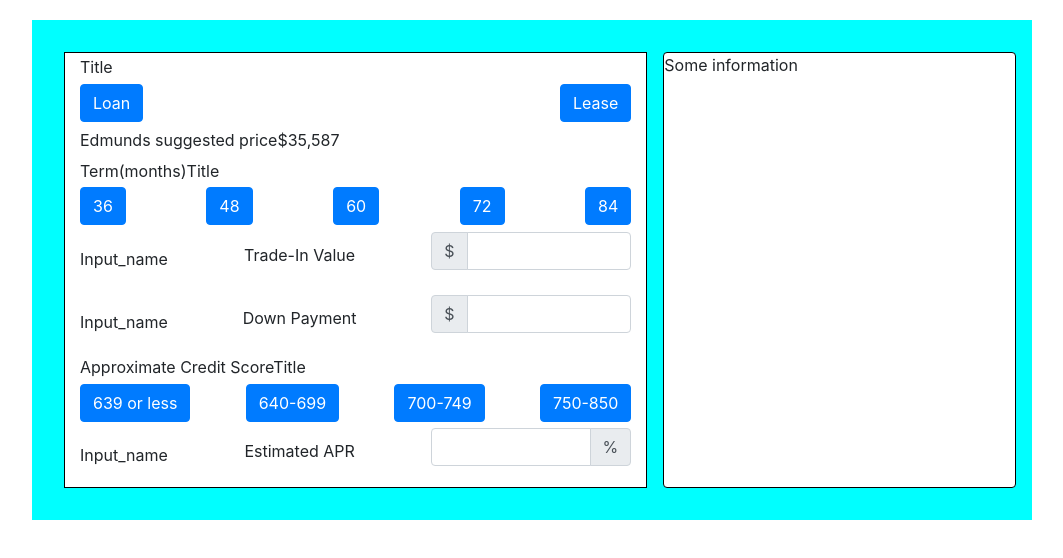
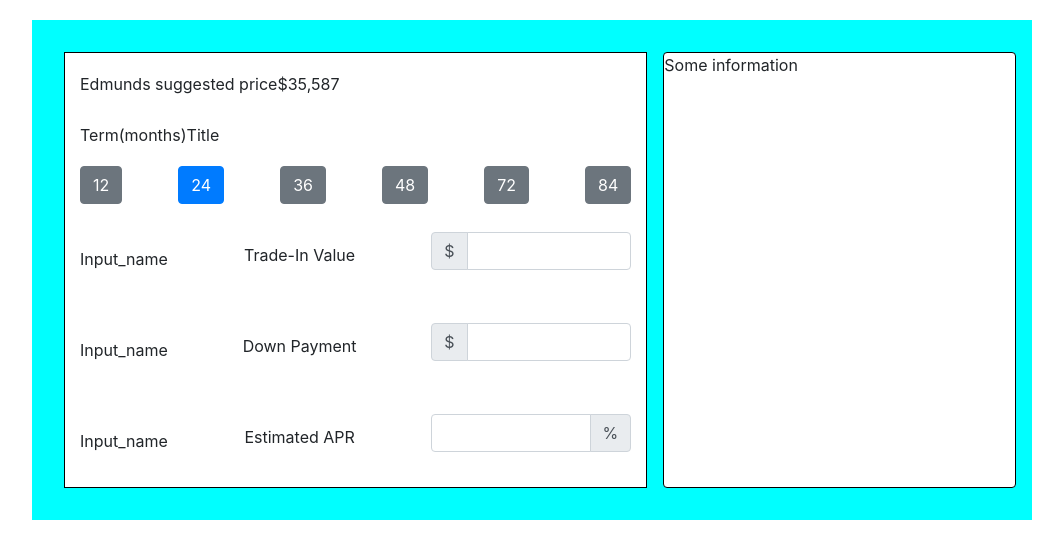
Before and after one commit to truhin-andrei/calculator, a React app in the folder calculator/: page / in a window 1280 px wide. Shown: the top 558 px of the page, without its empty margins (108-1171 px from the left). Built offline with nearby package versions, Linux system fonts and the light colour scheme.

Commit message:
feat: term state

```diff
--- a/calculator/src/components/app/app.jsx
+++ b/calculator/src/components/app/app.jsx
@@ -9,17 +9,24 @@
     this.state = {
       loading: true,
       tabName: 'loan',
+      term: '24',
     };
+    this.handleTermBtn = this.handleTermBtn.bind(this);
+  }
+
+  handleTermBtn(term) {
+    console.log(1, term);
+    this.setState({ term });
   }
 
   render() {
-    const { loading, tabName } = this.state;
+    const { loading, tabName, term } = this.state;
     if (!loading) {
       return 'loading';
     }
     return (
       <div className="app">
-        <Tab tabName={tabName} />
+        <Tab tabName={tabName} handleBtn={this.handleTermBtn} term={term} />
         <Card />
       </div>
     );
--- a/calculator/src/components/buttons-panel/buttonsPanel.jsx
+++ b/calculator/src/components/buttons-panel/buttonsPanel.jsx
@@ -14,6 +14,8 @@
     const { title } = this.state;
     const {
       buttonRenderData: { label, btnData, btnGroupName },
+      handleBtn,
+      classNameActive,
     } = this.props;
     return (
       <div className="btn-panel">
@@ -27,7 +29,8 @@
             key={name}
             name={btnGroupName}
             type="button"
-            className="btn btn-primary"
+            className={`btn ${name === classNameActive ? 'btn-primary' : 'btn-secondary'}`}
+            onClick={event => handleBtn(event.target.id)}
           >
             {btnTitle}
           </button>
@@ -43,6 +46,8 @@
     btnData: PropTypes.arrayOf(PropTypes.arrayOf(PropTypes.string)),
     btnGroupName: PropTypes.string,
   }).isRequired,
+  handleBtn: PropTypes.func.isRequired,
+  classNameActive: PropTypes.string.isRequired,
 };
 
 export default ButtonsPanel;
--- a/calculator/src/components/tab/tab.jsx
+++ b/calculator/src/components/tab/tab.jsx
@@ -6,7 +6,16 @@
 import InputPanel from '../input-panel/inputPanel';
 
 class Tab extends Component {
-  static tabToggle(tabName) {
+  constructor(props) {
+    super(props);
+    this.state = {
+      tabName: props.tabName,
+    };
+    this.tabToggle = this.tabToggle.bind(this);
+  }
+
+  tabToggle(tabName) {
+    const { handleBtn, term } = this.props;
     if (tabName === 'loan') {
       return (
         <>
@@ -14,14 +23,17 @@
             buttonRenderData={{
               label: 'Term(months)',
               btnData: [
-                ['36', 'three'],
-                ['48', 'four'],
-                ['60', 'five'],
-                ['72', 'six'],
-                ['84', 'seven'],
+                ['12', '12'],
+                ['24', '24'],
+                ['36', '36'],
+                ['48', '48'],
+                ['72', '72'],
+                ['84', '84'],
               ],
               name: 'months',
             }}
+            handleBtn={handleBtn}
+            classNameActive={term}
           />
           <InputPanel
             inputRenderData={{ label: 'Trade-In Value', inputType: 'money', name: 'tradeIn' }}
@@ -29,7 +41,7 @@
           <InputPanel
             inputRenderData={{ label: 'Down Payment', inputType: 'money', name: 'downPayment' }}
           />
-          <ButtonsPanel
+          {/* <ButtonsPanel
             buttonRenderData={{
               label: 'Approximate Credit Score',
               btnData: [
@@ -40,7 +52,7 @@
               ],
               name: 'creditScore',
             }}
-          />
+          /> */}
           <InputPanel
             inputRenderData={{ label: 'Estimated APR', inputType: 'percent', name: 'APR' }}
           />
@@ -50,19 +62,11 @@
     return <>TabLease</>;
   }
 
-  constructor(props) {
-    super(props);
-    this.state = {
-      tabName: props.tabName,
-    };
-    //  this.tabToggle = this.tabToggle.bind(this);
-  }
-
   render() {
     const { tabName } = this.state;
     return (
       <div className="col-md-7 tab">
-        <ButtonsPanel
+        {/* <ButtonsPanel
           buttonRenderData={{
             label: '',
             btnData: [
@@ -71,9 +75,9 @@
             ],
             name: 'tabToggle',
           }}
-        />
+        /> */}
         <TextPanel />
-        {Tab.tabToggle(tabName)}
+        {this.tabToggle(tabName)}
       </div>
     );
   }
@@ -81,6 +85,8 @@
 
 Tab.propTypes = {
   tabName: PropTypes.string,
+  handleBtn: PropTypes.func.isRequired,
+  term: PropTypes.string.isRequired,
 };
 Tab.defaultProps = {
   tabName: 'loan',
```
